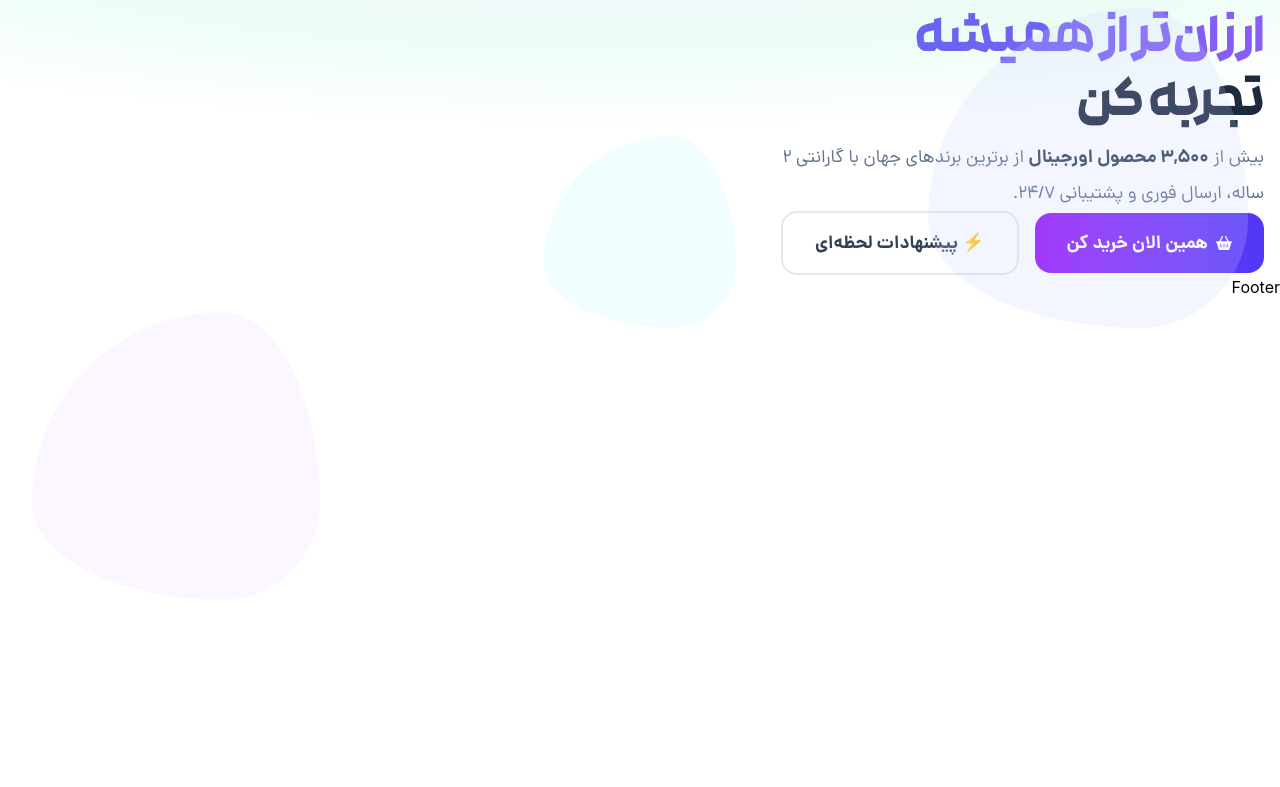
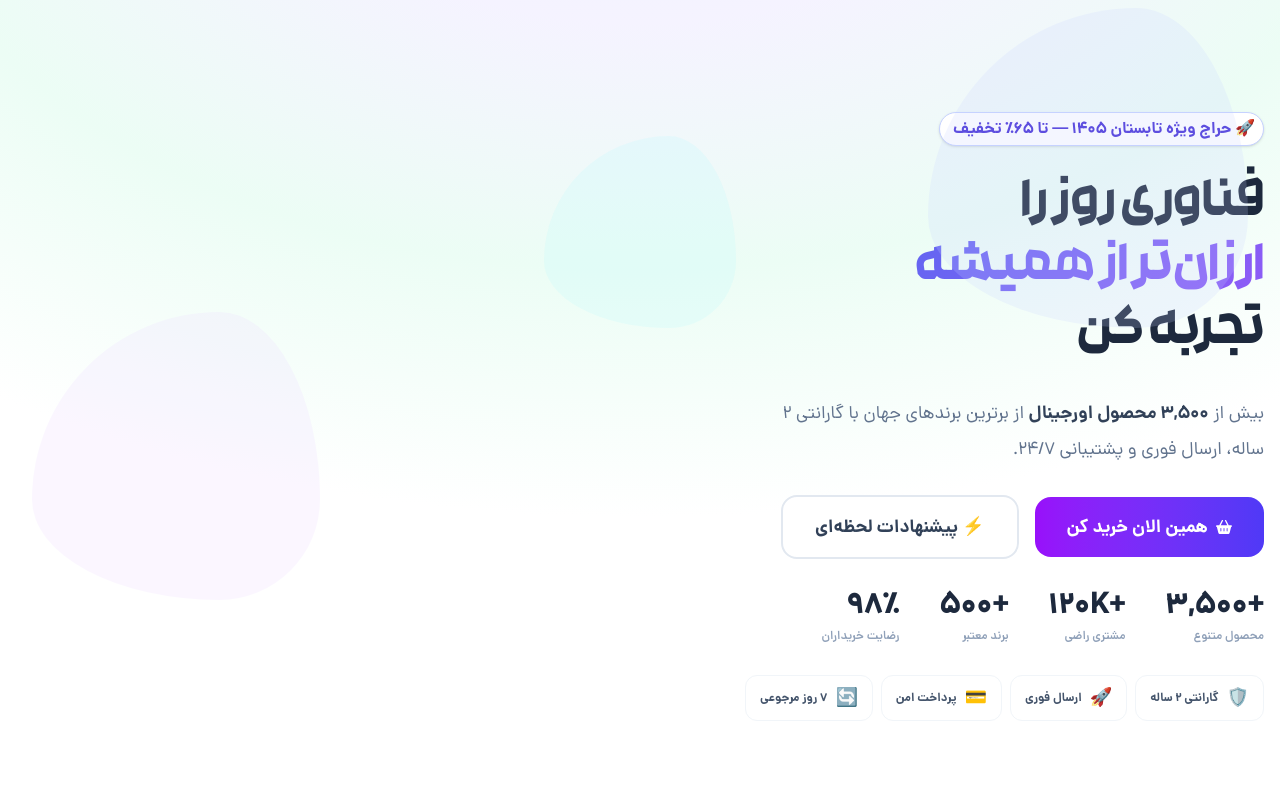
Before and after one commit to alinasrolahi-01/online-shop, a React (Vite) app: page / in a window 1280 px wide. Shown: the part 273-1060 px from the top of the page. Before the commit the page ends 873 px from the top, so only its background shows below. Built offline with nearby package versions, Linux system fonts and the light colour scheme.

Commit message:
complte Hero section 70%

```diff
--- a/src/components/HeroSection/Blob.jsx
+++ b/src/components/HeroSection/Blob.jsx
@@ -3,10 +3,10 @@ import React from 'react'
 const Blob = () => {
   return (
     <>
-      <div class="absolute top-24 right-8 w-80 h-80 bg-indigo-200/20 blob pointer-events-none"></div>
-        <div class="absolute top-100 left-8 w-72 h-72 bg-purple-200/20 blob pointer-events-none"
+      <div className="absolute top-24 right-8 w-80 h-80 bg-indigo-200/20 blob pointer-events-none"></div>
+        <div className="absolute top-100 left-8 w-72 h-72 bg-purple-200/20 blob pointer-events-none"
             ></div>
-        <div class="absolute top-80 left-1/2 -translate-x-1/2 -translate-y-1/2 w-48 h-48 bg-cyan-200/15 blob pointer-events-none"
+        <div className="absolute top-80 left-1/2 -translate-x-1/2 -translate-y-1/2 w-48 h-48 bg-cyan-200/15 blob pointer-events-none"
             ></div>
     </>
   )
--- a/src/components/HeroSection/HeroSectionDetails.jsx
+++ b/src/components/HeroSection/HeroSectionDetails.jsx
@@ -2,15 +2,19 @@ import React from 'react'
 import DiscountBoxInfo from './HeroSectionDetails/DiscountBoxInfo'
 import HeaderTitle from './HeroSectionDetails/HeaderTitle'
 import HeroButtons from './HeroSectionDetails/HeroButtons'
+import StatsSection from './HeroSectionDetails/StatsSection'
+import ServiceFeatures from './HeroSectionDetails/ServiceFeatures '
 
 const HeroSectionDetails = () => {
   return (
-    <div className='flex justify-between items-center gap-6'>
+    <div className='grid lg:grid-cols-2 gap-16 items-center py-50'>
 
-        <div>
+        <div className=' space-y-7'>
             <DiscountBoxInfo/>
             <HeaderTitle/>
             <HeroButtons/>
+            <StatsSection/>
+            <ServiceFeatures />
         </div>
 
         <div>
--- a/src/components/HeroSection/HeroSectionDetails/DiscountBoxInfo.jsx
+++ b/src/components/HeroSection/HeroSectionDetails/DiscountBoxInfo.jsx
@@ -2,7 +2,7 @@ import React from 'react'
 
 const DiscountBoxInfo = () => {
   return (
-    <div className='font-dana font-bold text-indigo-700 bg-white rounded-3xl border border-indigo-200 shadow-sm px-2 py-1'>
+    <div className='font-dana font-bold text-indigo-700 bg-white rounded-3xl border border-indigo-200 shadow-sm px-2 py-1 max-w-[325px]'>
       🚀 حراج ویژه تابستان ۱۴۰۵ — تا ۶۵٪ تخفیف
     </div>
   )
--- a/src/components/HeroSection/HeroSectionDetails/HeaderTitle.jsx
+++ b/src/components/HeroSection/HeroSectionDetails/HeaderTitle.jsx
@@ -13,8 +13,8 @@ const HeaderTitle = () => {
                 تجربه کن
             </h1>
 
-            <p class="fade-up d2 text-lg text-slate-500 leading-loose max-w-lg font-dana">
-                بیش از <strong class="text-slate-700">۳,۵۰۰ محصول اورجینال</strong> از برترین برندهای جهان با
+            <p className="fade-up d2 text-lg text-slate-500 leading-loose max-w-lg font-dana">
+                بیش از <strong className="text-slate-700">۳,۵۰۰ محصول اورجینال</strong> از برترین برندهای جهان با
                 گارانتی ۲ ساله، ارسال فوری و پشتیبانی ۲۴/۷.
             </p>
         </>
--- a/src/components/HeroSection/HeroSectionDetails/HeroButtons.jsx
+++ b/src/components/HeroSection/HeroSectionDetails/HeroButtons.jsx
@@ -10,7 +10,7 @@ import BaseButton from "../../common/BaseButton"
 
 const HeroButtons = () => {
   return (
-  <div className="flex items-center gap-4">
+  <div className="flex items-center flex-wrap gap-4">
         <BaseButton title="همین الان خرید کن" icon={<FaBasketShopping />} className="flex items-center cursor-pointer gap-2 bg-gradient-to-l from-indigo-600 to-purple-600 text-white px-8 py-4 rounded-2xl font-black hover:shadow-2xl hover:shadow-indigo-300 transition-all active:scale-95 shine text-base" />
     <BaseButton title={"⚡ پیشنهادات لحظه‌ای"} className={"flex items-center cursor-pointer gap-2 bg-white text-slate-700 px-8 py-4 rounded-2xl font-black border-2 border-slate-200 hover:border-indigo-400 hover:text-indigo-600 hover:shadow-xl transition-all active:scale-95 g-border text-base"} />
   </div>
--- /dev/null
+++ b/src/components/HeroSection/HeroSectionDetails/ServiceFeatures .jsx
@@ -0,0 +1,20 @@
+import React from 'react'
+
+import { serviceFeaturesData } from '../../../data/ServicesData'
+
+const ServiceFeatures  = () => {
+  return (
+    <div className='flex flex-wrap gap-2'>
+      {
+        serviceFeaturesData.map((item) => (
+          <div key={item.id} className='flex items-center gap-2 bg-white/70 border border-slate-100 px-3.5 py-2 rounded-xl font-dana '>
+           <span className='text-lg'>{item.icon}</span>
+            <span className='text-xs font-bold text-slate-600'>{item.title}</span>
+          </div>
+        ))
+      }
+    </div>
+  )
+}
+
+export default ServiceFeatures
--- /dev/null
+++ b/src/components/HeroSection/HeroSectionDetails/Stats.jsx
@@ -0,0 +1,12 @@
+import React from 'react'
+
+const Stats = ({title , desc}) => {
+  return (
+    <div className=' font-dana'>
+        <p className=' text-3xl  text-slate-800 font-extrabold'>{desc}</p>
+        <span className='text-xs text-slate-400 font-semibold mt-0.5'>{title}</span>
+    </div>
+  )
+}
+
+export default Stats
--- /dev/null
+++ b/src/components/HeroSection/HeroSectionDetails/StatsSection.jsx
@@ -0,0 +1,20 @@
+import React from 'react'
+
+import { statsData } from '../../../data/statsData'
+import Stats from './Stats'
+
+const StatsSection = () => {
+    return (
+        <div className=' flex gap-10 flex-wrap'>
+            {
+                statsData.map((item) => (
+                    <div key={item.id}>
+                        <Stats title={item.title} desc={item.number}/>
+                    </div>
+                ))
+            }
+        </div>
+    )
+}
+
+export default StatsSection
--- /dev/null
+++ b/src/data/ServicesData.js
@@ -0,0 +1,26 @@
+export const serviceFeaturesData = [
+  {
+    id: 1,
+    icon: "🛡️",
+    title: "گارانتی ۲ ساله",
+    description: "تضمین کیفیت و خدمات پس از فروش معتبر"
+  },
+  {
+    id: 2,
+    icon: "🚀",
+    title: "ارسال فوری",
+    description: "تحویل سریع سفارش در کوتاه‌ترین زمان"
+  },
+  {
+    id: 3,
+    icon: "💳",
+    title: "پرداخت امن",
+    description: "پرداخت آنلاین با درگاه‌های معتبر بانکی"
+  },
+  {
+    id: 4,
+    icon: "🔄",
+    title: "۷ روز مرجوعی",
+    description: "امکان بازگشت کالا تا ۷ روز پس از خرید"
+  }
+]
--- /dev/null
+++ b/src/data/statsData.js
@@ -0,0 +1,22 @@
+export const statsData = [
+  {
+    id: 1,
+    number: "+۳,۵۰۰",
+    title: "محصول متنوع"
+  },
+  {
+    id: 2,
+    number: "+۱۲۰K",
+    title: "مشتری راضی"
+  },
+  {
+    id: 3,
+    number: "+۵۰۰",
+    title: "برند معتبر"
+  },
+  {
+    id: 4,
+    number: "۹۸٪",
+    title: "رضایت خریداران"
+  }
+]
```
